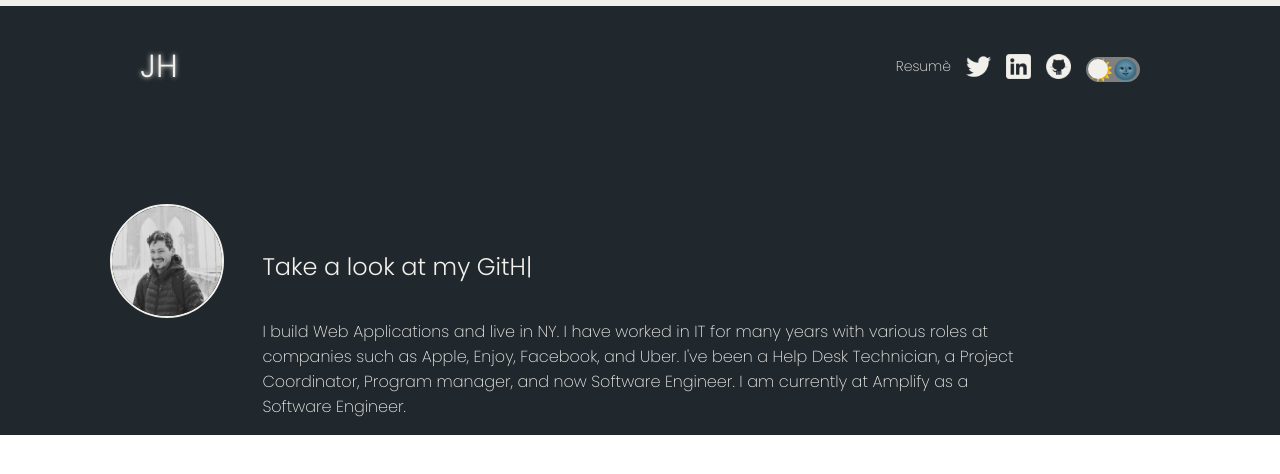
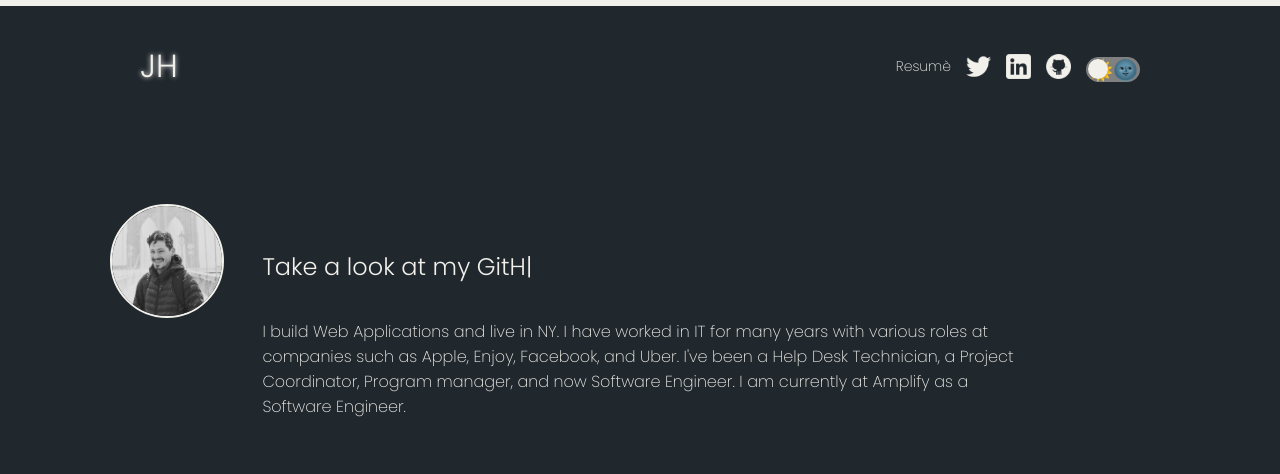
Before and after one commit to jakemeout/jakehyde.com, a Next.js app: page / in a window 1280 px wide. Shown: the top 474 px of the page. Built offline with nearby package versions, Linux system fonts and the light colour scheme.

Commit message:
added GlobalStyles... oddly

```diff
--- a/pages/_app.tsx
+++ b/pages/_app.tsx
@@ -1,11 +1,20 @@
 import type { AppProps } from "next/app";
+import Head from "next/head";
 import { ThemeProvider } from "../styles/ThemeProvider/ThemeProvider";
-import "../styles/global.css";
+
 
 function MyApp({ Component, pageProps }: AppProps): JSX.Element {
   return (
     <ThemeProvider>
+
       <Component {...pageProps} />
+      <Head>
+        <meta name="viewport" content="width=device-width, initial-scale=1.0" />
+        <meta
+          name="viewport"
+          content="height=device-height, initial-scale=1.0"
+        ></meta>
+      </Head>
     </ThemeProvider>
   );
 }
--- a/pages/_document.tsx
+++ b/pages/_document.tsx
@@ -1,11 +1,13 @@
 import Document, { Html, Head, Main, NextScript } from "next/document";
 import React from "react";
+
 
 class CustomDocument extends Document {
   render(): JSX.Element {
     return (
       <Html lang="en">
         <Head>
+
           <link rel="manifest" href="/manifest.json" />
           <link rel="preconnect" href="https://fonts.googleapis.com" />
           <link
--- a/pages/index.tsx
+++ b/pages/index.tsx
@@ -4,12 +4,14 @@ import styled from "styled-components";
 import Heading from "../src/components/Heading";
 import Navbar from "../src/components/Navbar";
 import Description from "../src/components/Description";
+import GlobalStyle from "../styles/GlobalStyles";
 
 const Home: NextPage = () => {
   const { theme } = useTheme();
 
   return (
-    <GlobalStyle theme={theme}>
+    <>
+      <GlobalStyle theme={theme}/>
       <Navbar />
       <Content>
         <ProfilePhoto theme={theme} src={`/JakeGreyBkBridge.png`} />
@@ -67,16 +69,9 @@ const Home: NextPage = () => {
           </Description>
         </DescriptionContainer>
       </Content>
-    </GlobalStyle>
+    </>
   );
 };
-
-const GlobalStyle = styled.div(
-  ({ theme }) => `
-  background: ${theme.bg.primary};
-  color: ${theme.text.primary};
-`
-);
 
 const DescriptionContainer = styled.div`
   display: flex;
--- a/src/components/Navbar.tsx
+++ b/src/components/Navbar.tsx
@@ -96,8 +96,6 @@ const NavContainer = styled.div(
   padding: 0px 90px 0px 90px;
   @media screen and (max-width: 600px) {
     justify-content: center;
-    margin:0;
-    padding:0;
   }
   `
 );
@@ -147,6 +145,9 @@ const LinkContainer = styled.div`
   flex-direction: row;
   align-items: center;
   padding: 15px 50px 15px 50px;
+  @media screen and (max-width: 600px) {
+    padding-left: 0px;
+  }
 `;
 
 export default Navbar;
--- /dev/null
+++ b/styles/GlobalStyles.js
@@ -0,0 +1,20 @@
+import { createGlobalStyle } from "styled-components";
+
+const GlobalStyle = createGlobalStyle(
+  (theme) => `
+html, body {
+    margin: 0;
+    padding: 0;
+    height: 100%;
+    box-sizing: border-box;
+    overflow-x: hidden;
+    font-family: Poppins, -apple-system, BlinkMacSystemFont, segoe ui, Roboto,
+    Oxygen, Ubuntu, Cantarell, open sans, helvetica neue, sans-serif;
+    -webkit-font-smoothing: subpixel-antialiased;
+    background-color: ${theme.theme.bg.primary};
+  }
+
+`
+);
+
+export default GlobalStyle;
--- a/styles/ThemeProvider/ThemeProvider.tsx
+++ b/styles/ThemeProvider/ThemeProvider.tsx
@@ -2,9 +2,11 @@ import { createContext, useState, useContext } from "react";
 import { DefaultTheme } from "styled-components";
 import themes from "../theme";
 
-interface MainDefaultTheme extends DefaultTheme {
+export interface MainDefaultTheme extends DefaultTheme {
+  bg: any;
   label: string;
 }
+
 
 export type ThemeContextType = {
   theme: MainDefaultTheme;
@@ -23,6 +25,7 @@ type ThemeProviderProps = {
 export const ThemeProvider: React.FunctionComponent<ThemeProviderProps> = ({
   children,
 }) => {
+
   const [currTheme, setCurrTheme] = useState<MainDefaultTheme>(
     themes.darkTheme
   );
--- a/styles/global.css
+++ /dev/null
@@ -1,20 +0,0 @@
-
-body {
-  padding: 0;
-  margin: 0;
-  font-family: Poppins, -apple-system, BlinkMacSystemFont, segoe ui, Roboto,
-    Oxygen, Ubuntu, Cantarell, open sans, helvetica neue, sans-serif;
-  box-sizing: border-box;
-  text-rendering: optimizeLegibility;
-  -webkit-font-smoothing: subpixel-antialiased;
-  -webkit-tap-highlight-color: transparent;
-  -moz-osx-font-smoothing: grayscale;
-}
-
-@media screen and (min-device-pixel-ratio: 1.5),
-  screen and (min-resolution: 1.5dppx) {
-  body {
-    -webkit-font-smoothing: antialiased;
-    -moz-osx-font-smoothing: grayscale;
-  }
-}
--- a/tsconfig.json
+++ b/tsconfig.json
@@ -15,6 +15,6 @@
     "jsx": "preserve",
     "incremental": true
   },
-  "include": ["next-env.d.ts", "**/*.ts", "**/*.tsx"],
+  "include": ["next-env.d.ts", "**/*.ts", "**/*.tsx", "styles/GlobalStyles.js"],
   "exclude": ["node_modules"]
 }
```
Also changed, not shown: public/manifest.json (deleted).
